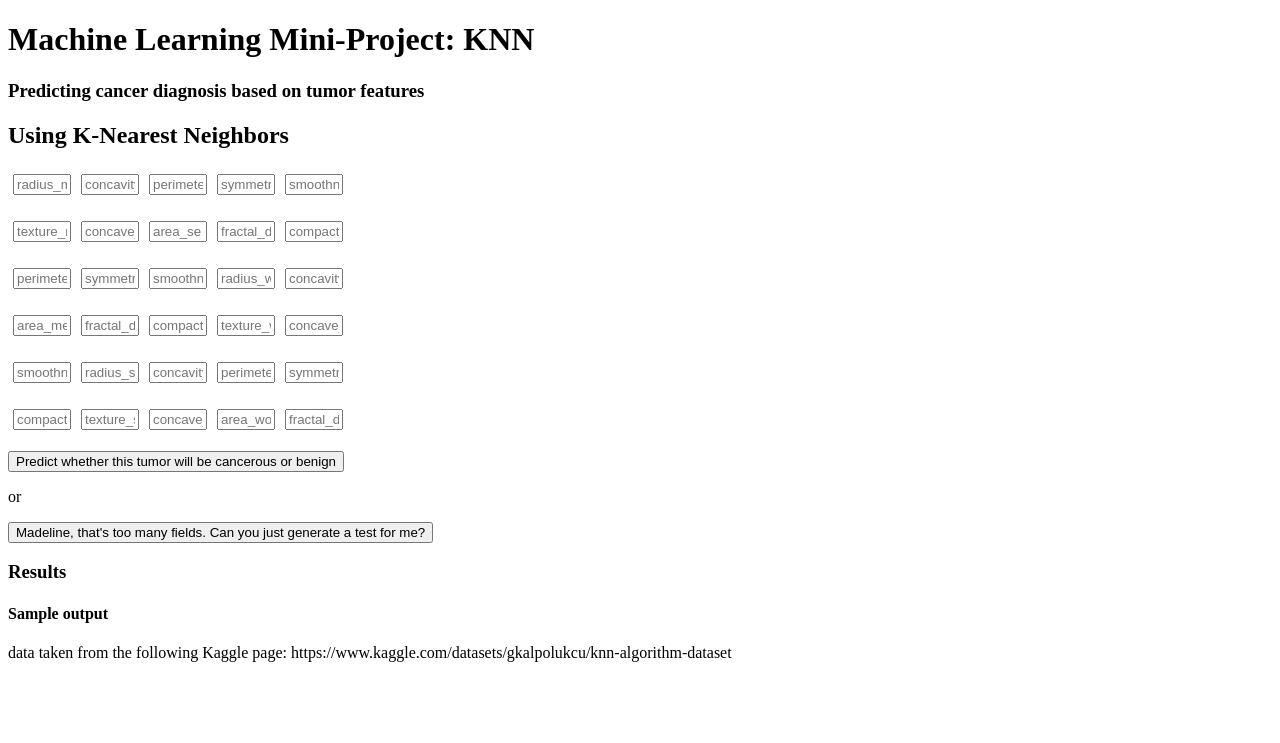
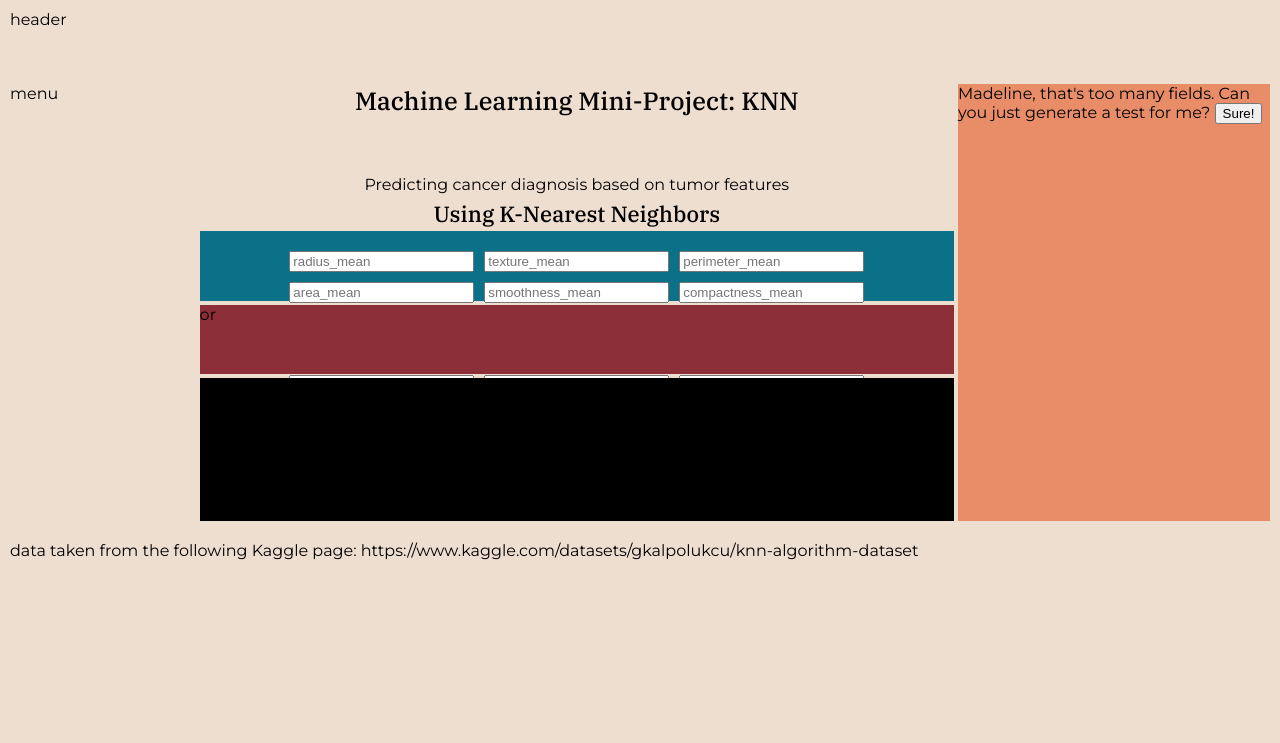
Before and after one commit to madbartley/knn-app, a Flask app: template templates/welcome.html in a window 1280 px wide. Shown: the top 743 px of the page. Run offline with Flask 3, Linux system fonts and the light colour scheme; the template is opened without the code that fills it: most values are stand-ins (such as "Sample title", 1, 10 or a date in 2020); parts of the project's set-up code (start-up, migrations or seed data) failed here and were passed over.

Commit message:
Started working on layout, selected fonts and colors

```diff
--- a/static/app.css
+++ b/static/app.css
@@ -1,11 +1,112 @@
 
 
+body {
+    background-color: #EEDED0;
+    font-family: "Montserrat", sans-serif;
+    font-optical-sizing: auto;
+    font-style: normal;
+    display: grid;
+    grid-template-areas:
+        "heading heading heading"
+        "menu title random"
+        "menu subtitle random"
+        "menu knn random"
+        "menu or random"
+        "menu results random"
+        "footing footing footing";
+    grid-template-columns: 15% 60% 25%;
+    grid-template-rows: 10% 10% 10% 10% 10% 20% 30%;
+}
+
 .container {
+    margin: 5px;
+    padding-top: 10px;
     display: flex;
+    flex-direction: row;
     flex-wrap: wrap;
+    align-items: center;
+    justify-content: center;
+}
+
+.submit-button {
+    margin: 25px;
 }
 
 input {
     margin: 5px;
-    width: 50px;
 }
+
+div.heading {
+    margin: 2px;
+    grid-area: heading;
+}
+
+div.menu {
+    margin: 2px;
+    grid-area: menu;
+}
+
+div.title {
+    margin: 2px;
+    grid-area: title;
+    font-family: "IBM Plex Serif", serif;
+    font-weight: 500;
+    font-style: normal;
+    font-size: 25px;
+    display: flex;
+    flex-direction: column;
+    align-items: center;
+}
+
+div.subtitle {
+    margin: 2px;
+    grid-area: subtitle;
+    display: flex;
+    flex-direction: column;
+    align-items: center;
+    row-gap: 2px;
+}
+
+.subbed {
+    height: 40px;
+    margin: 2px;
+}
+
+#knn-subtitle {
+    font-size: 22px;
+    position: relative;
+    top: -28px;
+    font-family: "IBM Plex Serif", serif;
+    font-weight: 500;
+    font-style: normal;
+}
+
+div.knn {
+    background-color: #0B7189;
+    margin: 2px;
+    grid-area: knn;
+}
+
+div.or {
+    background-color: #8C2F39;
+    margin: 2px;
+    grid-area: or;
+}
+
+div.random {
+    background-color: #E88D67;
+    margin: 2px;
+    grid-area: random;
+}
+
+div.results {
+    background-color: black;
+    margin: 2px;
+    grid-area: results;
+}
+
+div.footing {
+    background-color: #EEDED0;
+    margin: 2px;
+    grid-area: footing;
+}
--- a/templates/welcome.html
+++ b/templates/welcome.html
@@ -4,77 +4,96 @@
     <meta charset="UTF-8">
     <meta name="viewport" content="width=device-width, initial-scale=1.0">
     <link rel="stylesheet" href="../static/app.css">
+    <link rel="preconnect" href="https://fonts.googleapis.com">
+    <link rel="preconnect" href="https://fonts.gstatic.com" crossorigin>
+    <link href="https://fonts.googleapis.com/css2?family=Montserrat:ital,wght@0,100..900;1,100..900&display=swap" rel="stylesheet">
+    <link rel="preconnect" href="https://fonts.googleapis.com">
+    <link rel="preconnect" href="https://fonts.gstatic.com" crossorigin>
+    <link href="https://fonts.googleapis.com/css2?family=IBM+Plex+Serif:ital,wght@0,100;0,200;0,300;0,400;0,500;0,600;0,700;1,100;1,200;1,300;1,400;1,500;1,600;1,700&display=swap" rel="stylesheet">
+
     <title>Welcome</title>
 </head>
 <body>
-    <h1>Machine Learning Mini-Project: KNN</h1>
 
-    <div class="">
-	<h3>Predicting cancer diagnosis based on tumor features</h3>
-    <h2>Using K-Nearest Neighbors</h2>
+    <div class="heading">
+        <div>header</div>
+    </div>
 
+    <div class="menu"><div>menu</div></div>
+
+    <div class="title">
+        <div>Machine Learning Mini-Project: KNN</div>
+    </div>
+
+	<div class="subtitle">
+        <div class="subbed"><p>Predicting cancer diagnosis based on tumor features</p></div>
+        <div class="subbed"><p id="knn-subtitle">Using K-Nearest Neighbors</p></div>
+    </div>
+
+    <div class="knn">
     <form action="{{ url_for('predict')}}"method="post">
         <div class="container">
-    	<div>
-        <input type="text" name="radius_mean" placeholder="radius_mean" required="required" /><p>
-        <input type="text" name="texture_mean" placeholder="texture_mean" required="required" /><p>
-        <input type="text" name="perimeter_mean" placeholder="perimeter_mean" required="required" /><p>
-        <input type="text" name="area_mean" placeholder="area_mean" required="required" /><p>
-        <input type="text" name="smoothness_mean" placeholder="smoothness_mean" required="required" /><p>
-        <input type="text" name="compactness_mean" placeholder="compactness_mean" required="required" /><p>
+        <div><input type="text" name="radius_mean" placeholder="radius_mean" required="required" /></div>
+        <div><input type="text" name="texture_mean" placeholder="texture_mean" required="required" /></div>
+        <div><input type="text" name="perimeter_mean" placeholder="perimeter_mean" required="required" /></div>
+        <div><input type="text" name="area_mean" placeholder="area_mean" required="required" /></div>
+        <div><input type="text" name="smoothness_mean" placeholder="smoothness_mean" required="required" /></div>
+        <div><input type="text" name="compactness_mean" placeholder="compactness_mean" required="required" /></div>
+
+        <div><input type="text" name="concavity_mean" placeholder="concavity_mean" required="required" /></div>
+        <div><input type="text" name="concave_points_mean" placeholder="concave_points_mean" required="required" /></div>
+        <div><input type="text" name="symmetry_mean" placeholder="symmetry_mean" required="required" /></div>
+        <div><input type="text" name="fractal_dimension_mean" placeholder="fractal_dimension_mean" required="required" /></div>
+        <div><input type="text" name="radius_se" placeholder="radius_se" required="required" /></div>
+        <div><input type="text" name="texture_se" placeholder="texture_se" required="required" /></div>
+
+        <div><input type="text" name="perimeter_se" placeholder="perimeter_se" required="required" /></div>
+        <div><input type="text" name="area_se" placeholder="area_se" required="required" /></div>
+        <div><input type="text" name="smoothness_se" placeholder="smoothness_se" required="required" /></div>
+        <div><input type="text" name="compactness_se" placeholder="compactness_se" required="required" /></div>
+        <div><input type="text" name="concavity_se" placeholder="concavity_se" required="required" /></div>
+        <div><input type="text" name="concave_points_se" placeholder="concave_points_se" required="required" /></div>
+
+        <div><input type="text" name="symmetry_se" placeholder="symmetry_se" required="required" /></div>
+        <div><input type="text" name="fractal_dimension_se" placeholder="fractal_dimension_se" required="required" /></div>
+        <div><input type="text" name="radius_worst" placeholder="radius_worst" required="required" /></div>
+        <div><input type="text" name="texture_worst" placeholder="texture_worst" required="required" /></div>
+        <div><input type="text" name="perimeter_worst" placeholder="perimeter_worst" required="required" /></div>
+        <div><input type="text" name="area_worst" placeholder="area_worst" required="required" /></div>
+
+        <div><input type="text" name="smoothness_worst" placeholder="smoothness_worst" required="required" /></div>
+        <div><input type="text" name="compactness_worst" placeholder="compactness_worst" required="required" /></div>
+        <div><input type="text" name="concavity_worst" placeholder="concavity_worst" required="required" /></div>
+        <div><input type="text" name="concave_points_worst" placeholder="concave_points_worst" required="required" /></div>
+        <div><input type="text" name="symmetry_worst" placeholder="symmetry_worst" required="required" /></div>
+        <div><input type="text" name="fractal_dimension_worst" placeholder="fractal_dimension_worst" required="required" /></div>
+
+        <div>
+        <button type="submit" class="submit-button">Predict whether this tumor will be cancerous or benign</button></p>
         </div>
 
-        <div>
-        <input type="text" name="concavity_mean" placeholder="concavity_mean" required="required" /><p>
-        <input type="text" name="concave_points_mean" placeholder="concave_points_mean" required="required" /><p>
-        <input type="text" name="symmetry_mean" placeholder="symmetry_mean" required="required" /><p>
-        <input type="text" name="fractal_dimension_mean" placeholder="fractal_dimension_mean" required="required" /><p>
-        <input type="text" name="radius_se" placeholder="radius_se" required="required" /><p>
-        <input type="text" name="texture_se" placeholder="texture_se" required="required" /><p>
         </div>
+    </form>
+    </div>
 
-        <div>
-        <input type="text" name="perimeter_se" placeholder="perimeter_se" required="required" /><p>
-        <input type="text" name="area_se" placeholder="area_se" required="required" /><p>
-        <input type="text" name="smoothness_se" placeholder="smoothness_se" required="required" /><p>
-        <input type="text" name="compactness_se" placeholder="compactness_se" required="required" /><p>
-        <input type="text" name="concavity_se" placeholder="concavity_se" required="required" /><p>
-        <input type="text" name="concave_points_se" placeholder="concave_points_se" required="required" /><p>
+    <div class="or"><div>or</div></div>
+
+    <div class="random">
+        <div><form action="{{ url_for('predict')}}"method="post">
+        <label>Madeline, that's too many fields. Can you just generate a test for me?</label>
+        <button type="submit" class="random-button">Sure!</button>
+        </form>
         </div>
+    </div>
 
-        <div>
-        <input type="text" name="symmetry_se" placeholder="symmetry_se" required="required" /><p>
-        <input type="text" name="fractal_dimension_se" placeholder="fractal_dimension_se" required="required" /><p>
-        <input type="text" name="radius_worst" placeholder="radius_worst" required="required" /><p>
-        <input type="text" name="texture_worst" placeholder="texture_worst" required="required" /><p>
-        <input type="text" name="perimeter_worst" placeholder="perimeter_worst" required="required" /><p>
-        <input type="text" name="area_worst" placeholder="area_worst" required="required" /><p>
-        </div>
+    <div class="results">
+        <div id="output-results"><h3>Results</h3></div>
+        <div>{{ output }} </div>
+    </div>
 
-        <div>
-        <input type="text" name="smoothness_worst" placeholder="smoothness_worst" required="required" /><p>
-        <input type="text" name="compactness_worst" placeholder="compactness_worst" required="required" /><p>
-        <input type="text" name="concavity_worst" placeholder="concavity_worst" required="required" /><p>
-        <input type="text" name="concave_points_worst" placeholder="concave_points_worst" required="required" /><p>
-        <input type="text" name="symmetry_worst" placeholder="symmetry_worst" required="required" /><p>
-        <input type="text" name="fractal_dimension_worst" placeholder="fractal_dimension_worst" required="required" /><p>
-        </div>
-        </div>
-        <button type="submit" class="submit-button">Predict whether this tumor will be cancerous or benign</button></p>
-    </form>
-
-    <div><p>or</p></div>
-
-    <form action="{{ url_for('predict')}}"method="post">
-    <button type="submit" class="random-button">Madeline, that's too many fields. Can you just generate a test for me?</button>
-    </form>
-
-   <h3>Results</h3>
-   <h4>{{ output }} </h4>
-
- </div>
-
- <footer><p>data taken from the following Kaggle page: https://www.kaggle.com/datasets/gkalpolukcu/knn-algorithm-dataset</p></footer>
+    <div class="footing">
+        <div><footer><p>data taken from the following Kaggle page: https://www.kaggle.com/datasets/gkalpolukcu/knn-algorithm-dataset</p></footer></div>
+    </div>
 
 </body>
 </html>
```
